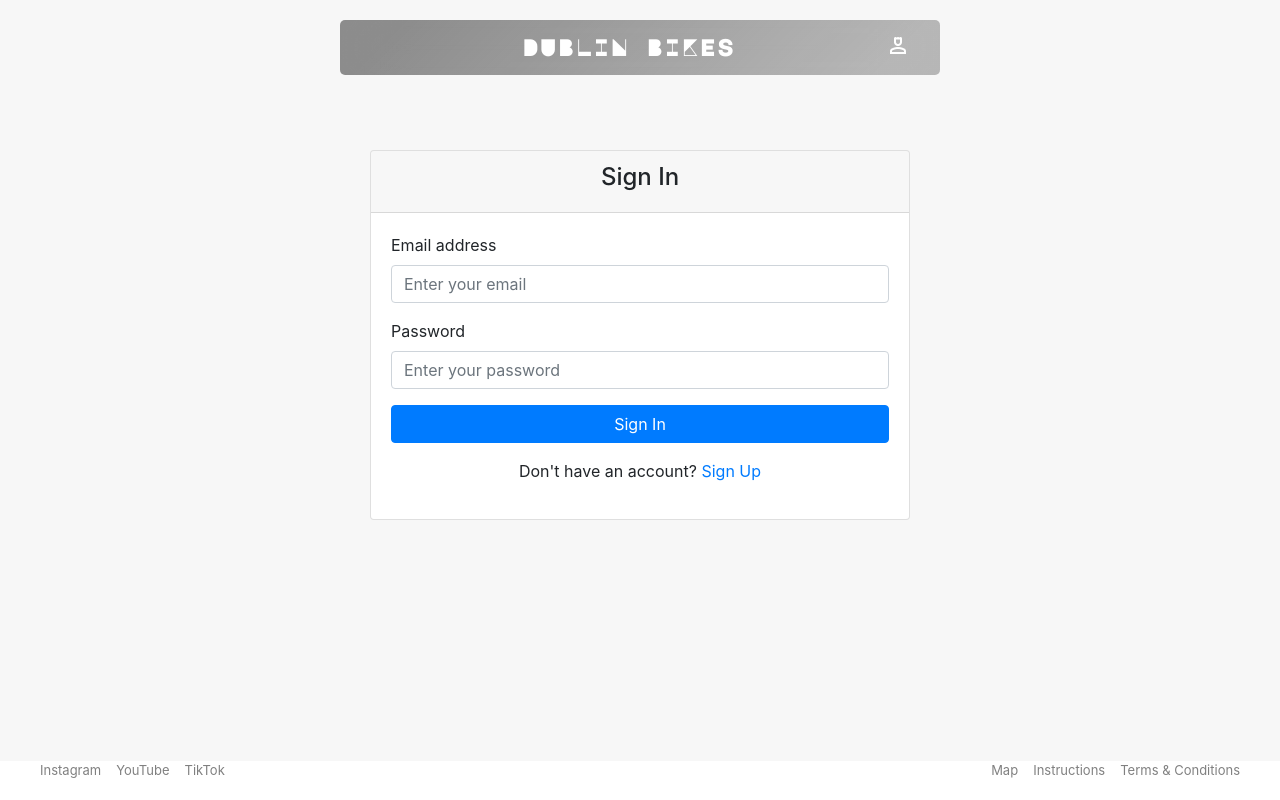
After one commit to tinobragaa/dublin-bikes, a Python web app: template templates/signin.html in a window 1280 px wide. The commit adds this page. Run offline with Jinja, Linux system fonts and the light colour scheme; the template is opened without the code that fills it, so the values that code supplies are empty; some libraries are stand-ins or nearby versions.

Commit message:
Add: added basic style for signin page

```diff
--- a/static/css/base.css
+++ b/static/css/base.css
@@ -209,3 +209,8 @@ html {
     color: #000;
     text-decoration: none;
 }
+
+/* Sign In and Sign Up */
+.form-space {
+    margin-top: 150px;
+}
--- /dev/null
+++ b/templates/signin.html
@@ -0,0 +1,89 @@
+<!DOCTYPE html>
+<html lang="en">
+    <head>
+        <meta charset="UTF-8">
+        <meta name="viewport" content="width=device-width, initial-scale=1.0">
+        <meta name="description" content="Find nearby bikes to rent and check real-time availability. Easily browse available options in your area for a seamless and convenient biking experience.">
+        <meta name="keywords" content="bike rental, rent a bike, bike rental near me, bike availability, real-time bike availability">
+        <meta name="author" content="Valentino Braga, Sirui Wei and Charan Singu.">
+
+        <!-- CSS -->
+        <link rel="stylesheet" href="{{ url_for('static', filename='css/base.css') }}">
+        <link rel="stylesheet" href="https://stackpath.bootstrapcdn.com/bootstrap/4.4.1/css/bootstrap.min.css" integrity="sha384-Vkoo8x4CGsO3+Hhxv8T/Q5PaXtkKtu6ug5TOeNV6gBiFeWPGFN9MuhOf23Q9Ifjh" crossorigin="anonymous">
+
+        <!-- Google Icons -->
+        <link rel="stylesheet" href="https://fonts.googleapis.com/css2?family=Material+Symbols+Outlined"/>
+
+        <!-- Favicon -->
+        <link rel="shortcut icon" type="image/x-icon" href="/static/favicon/favicon.png">
+
+        <title>Dublin Bikes - Sign In / Sign Up</title>
+    </head>
+    <body>
+
+        <!-- Navbar -->
+        <header>
+            <nav class="nav-bar">
+                <div class="icon-container">
+                    <button aria-label="Open navigation menu." class="nav-button"><i class="fa-solid fa-grip-lines fa-lg nav-icon"></i></button>
+                </div>
+                <h1><a href="/">Dublin Bikes</a></h1>
+                <div class="icon-container">
+                    <span class="material-symbols-outlined">
+                        <a href="#" aria-label="Login to your page or sign in.">person_4</a>
+                    </span>
+                </div>
+            </nav>
+        </header>
+        <div class="content">
+            <main>
+                <div class="container form-space">
+                    <div class="row justify-content-center">
+                        <div class="col-md-6">
+                            <div class="card">
+                                <div class="card-header text-center">
+                                    <h4>Sign In</h4>
+                                </div>
+                                <div class="card-body">
+                                    <form>
+                                        <div class="form-group">
+                                            <label for="loginEmail">Email address</label>
+                                            <input type="email" class="form-control" id="loginEmail" placeholder="Enter your email">
+                                        </div>
+                                        <div class="form-group">
+                                            <label for="loginPassword">Password</label>
+                                            <input type="password" class="form-control" id="loginPassword" placeholder="Enter your password">
+                                        </div>
+                                        <button type="submit" class="btn btn-primary btn-block">Sign In</button>
+                                        <div class="mt-3 text-center">
+                                            <p>Don't have an account? <a href="#" data-toggle="modal" data-target="#signupModal">Sign Up</a></p>
+                                        </div>
+                                    </form>
+                                </div>
+                            </div>
+                        </div>
+                    </div>
+            </main>
+        </div>
+        <!-- Footer -->
+
+        <footer>
+            <div class="footer-container">
+                <ul class="social-links">
+                    <li><a href="https://instagram.com" target="_blank" rel="noopener" aria-label="Visit our Instagram page (opens in a new tab)">Instagram</a></li>
+                    <li><a href="https://youtube.com" target="_blank" rel="noopener" aria-label="Visit our YouTube channel (opens in a new tab)">YouTube</a></li>
+                    <li><a href="https://tiktok.com" target="_blank" rel="noopener" aria-label="Visit our TikTok page (opens in a new tab)">TikTok</a></li>
+                </ul>
+                <ul class="other-links">
+                    <li><a href="#">Map</a></li>
+                    <li><a href="#">Instructions</a></li>
+                    <li><a href="#">Terms & Conditions</a></li>
+                </ul>
+            </div>
+        </footer>
+
+        <!-- JS -->
+        <script src="https://code.jquery.com/jquery-3.5.1.slim.min.js" integrity="sha384-DfXdz2htPH0lsSSs5nCTpuj/zy8/Sc8t7XkI4Yd0K2MZ9/09bD5tO1K3g6g5D3t0" crossorigin="anonymous"></script>
+        <script src="https://cdn.jsdelivr.net/npm/bootstrap@4.4.1/dist/js/bootstrap.bundle.min.js"></script>
+    </body>
+</html>
```
